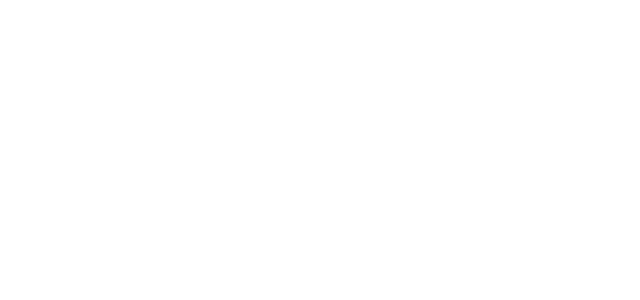
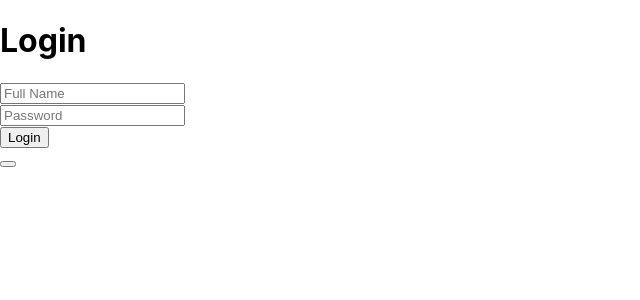
Before and after one commit to fadlalah-taher/Address-Book, a React (Create React App) app in the folder address-book/: page / in a window 1280 px wide. Before the commit this address had no page. Shown: the top 300 px of the page, without its empty margins (0-640 px from the left). Built offline with nearby package versions, Linux system fonts and the light colour scheme.

Commit message:
Adding Route login

```diff
--- a/address-book/src/App.js
+++ b/address-book/src/App.js
@@ -1,11 +1,12 @@
 import './App.css';
 import {BrowserRouter, Routes, Route} from "react-router-dom";
+import Login from './pages/Login';
 
 function App() {
   return (
     <BrowserRouter>
       <Routes>
-        <Route></Route>
+      <Route path='/' element={<><Login /></>}> </Route>
       </Routes>
     </BrowserRouter>
   );
```
